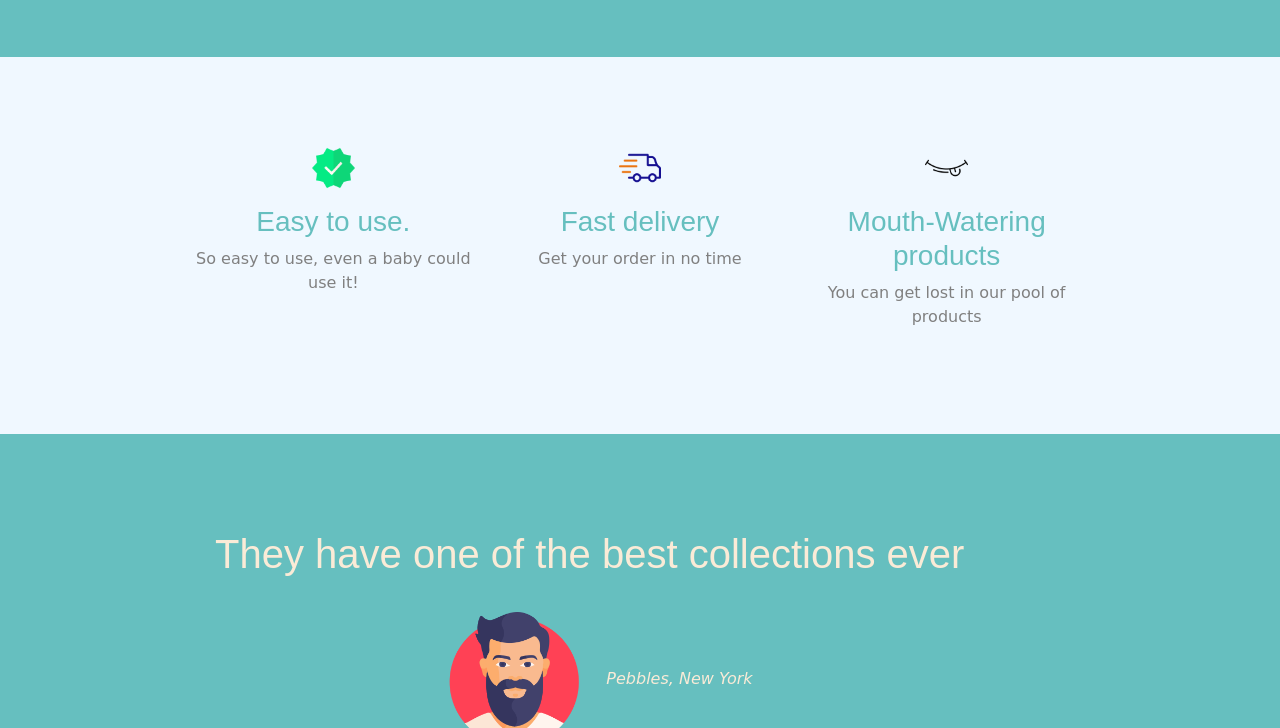
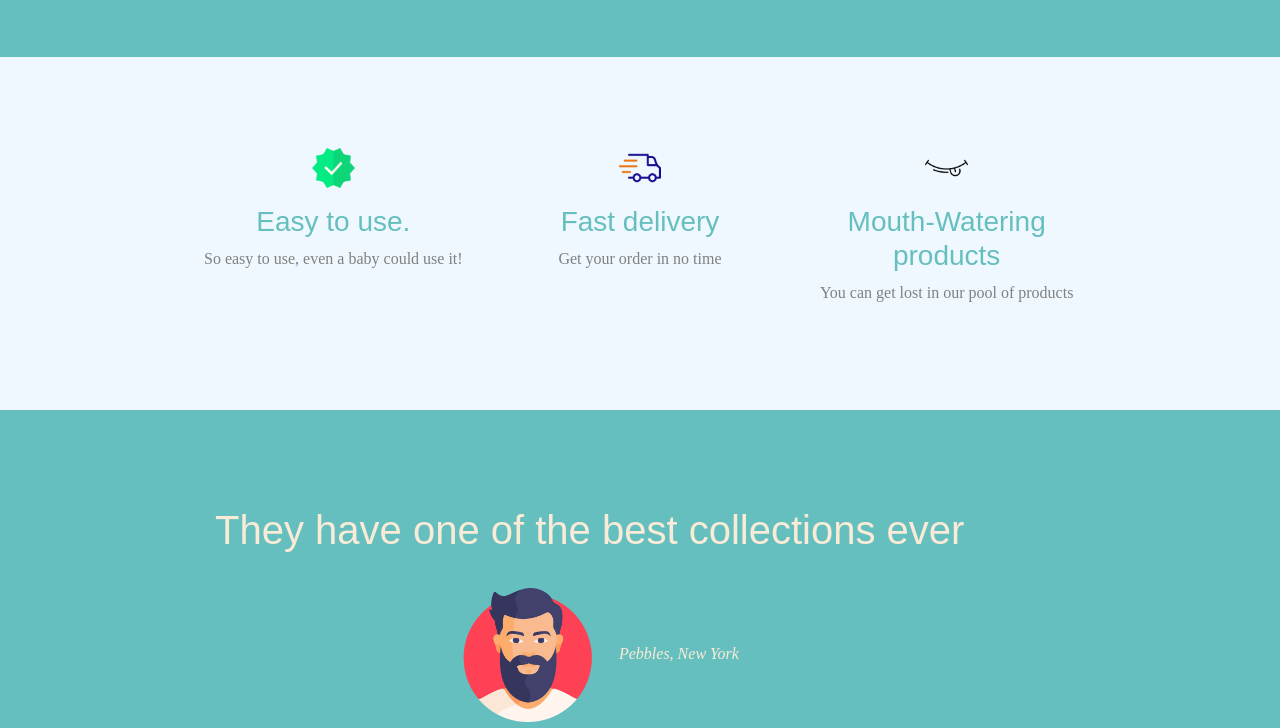
Before and after one commit to timoghene/store-prototype, a plain HTML site: page index.html in a window 1280 px wide. Shown: the part 509-1237 px from the top of the page. Drawn offline with nearby package versions, Linux system fonts and the light colour scheme.

Commit message:
Update styles.css

```diff
--- a/styles.css
+++ b/styles.css
@@ -1,6 +1,6 @@
 
 body{
-    font-family:  'Grape Nuts',cursive;
+    font-family:  'Grape Nuts';
 }
 #title{
     background-color: #66BFBF;
```
